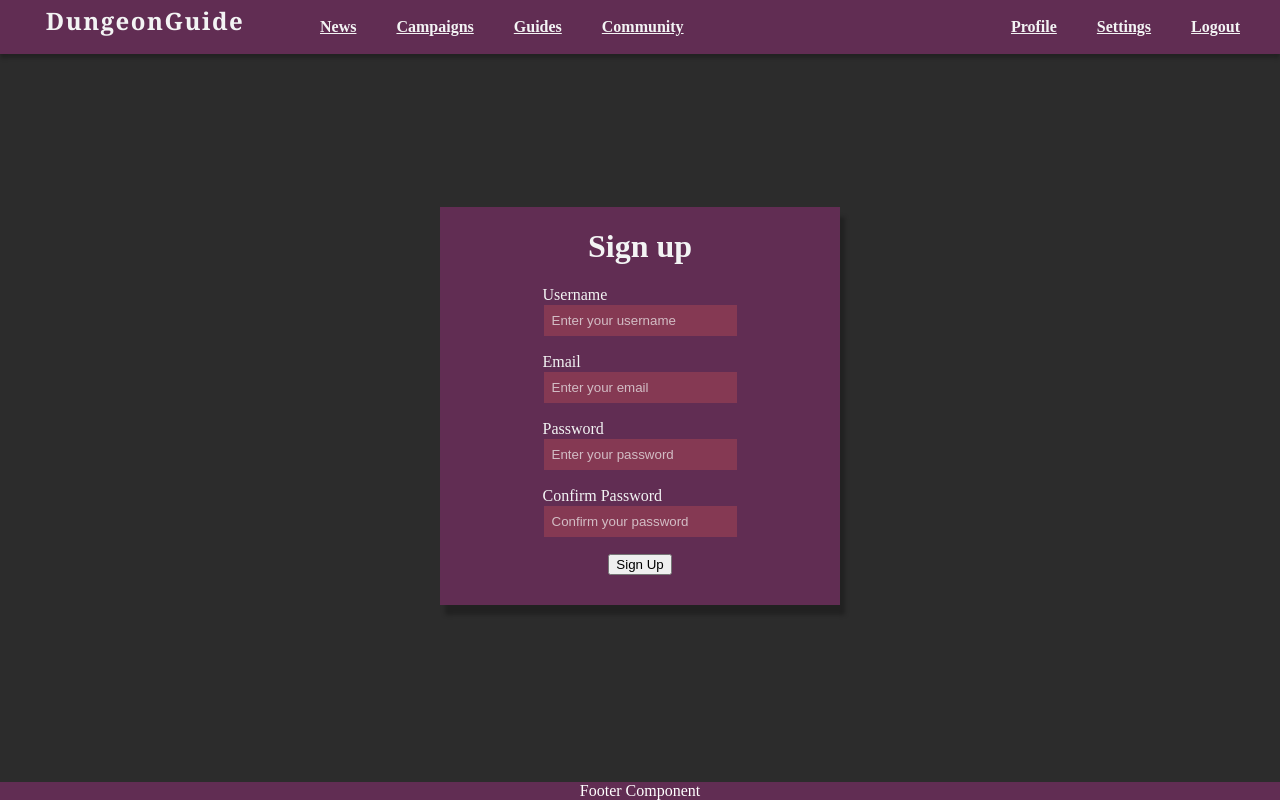
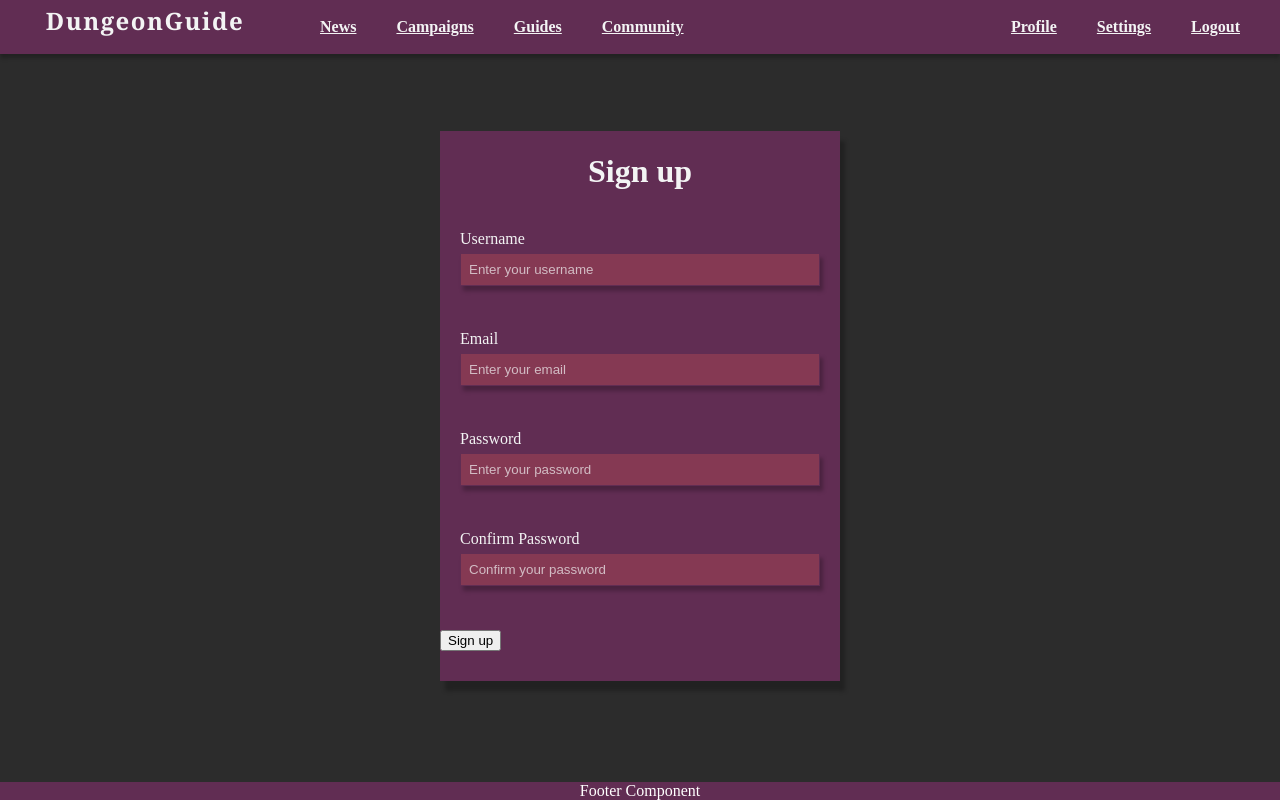
Before and after one commit to mlcroix/DungeonQuide-MD, a Next.js app: page /signup in a window 1280 px wide. Built offline with nearby package versions, Linux system fonts and the light colour scheme.

Commit message:
Extending the signup page - add more logic to the sign up page - add error messages - more styling

```diff
--- a/app/globals.scss
+++ b/app/globals.scss
@@ -2,6 +2,9 @@ $base-color: #2C2C2C;
 $primary-dark: #612D53;
 $secondary-color: #853953;
 $text-light: #F3F4F4;
+$text-error: #FF4D4F;
+$text-success: #52C41A;
+$text-warning: #FAAD14;
 
 $primary-dark-hover: darken(#612D53, 10%);
 $secondary-color-hover: darken(#853953, 10%);
@@ -36,10 +39,23 @@ body {
   }
 }
 
+.error-message {
+  color: $text-error;
+  font-size: 0.875rem;
+  background-color: #52C41A;
+  margin: 0;
+}
+
 .input-field-wrapper {
   display: flex;
   flex-direction: column;
-  margin-bottom: 1rem;
+  min-height: 80px;
+  margin: 20px;
+
+  & > label {
+    margin-bottom: 5px;
+    color: $text-light;
+  }
 }
 
 .input-field {
@@ -47,6 +63,7 @@ body {
   background-color: $secondary-color;
   border: 1px solid $primary-dark;
   color: $text-light;
+  box-shadow: 3px 5px 4px rgba(0, 0, 0, 0.25);
 
   &::placeholder {
     color: $text-light;
--- a/app/signup/page.tsx
+++ b/app/signup/page.tsx
@@ -1,8 +1,10 @@
 'use client';
 import { useState } from "react";
+import { useRouter } from 'next/navigation';
 import './signup.scss';
 
 export default function SignUp() {
+    const router = useRouter();
     const [formData, setFormData] = useState({
         username: '',
         email: '',
@@ -16,6 +18,7 @@ export default function SignUp() {
         confirmPassword?: string;
         general?: string;
     }>({});
+    const [isLoading, setIsLoading] = useState(false);
 
     const handleChange = (e: React.ChangeEvent<HTMLInputElement>) => {
         const { name, value } = e.target;
@@ -26,32 +29,116 @@ export default function SignUp() {
         }
     };
 
+    const validateForm = () => {
+        const newErrors: typeof errors = {};
+
+        if (!formData.username.trim()) {
+            newErrors.username = 'Username is required';
+        } else if (formData.username.length < 3) {
+            newErrors.username = 'Username must be at least 3 characters';
+        } else if (formData.username.length > 30) {
+            newErrors.username = 'Username must be less than 30 characters';
+        }
+
+        if (!formData.email.trim()) {
+            newErrors.email = 'Email is required';
+        } else if (!/\S+@\S+\.\S+/.test(formData.email)) {
+            newErrors.email = 'Please enter a valid email address';
+        }
+
+        if (!formData.password) {
+            newErrors.password = 'Password is required';
+        } else if (formData.password.length < 8) {
+            newErrors.password = 'Password must be at least 8 characters';
+        } else if (!/(?=.*[a-z])(?=.*[A-Z])(?=.*\d)/.test(formData.password)) {
+            newErrors.password = 'Password must contain at least one uppercase, one lowercase, and one number';
+        }
+
+        if (formData.password !== formData.confirmPassword) {
+            newErrors.confirmPassword = 'Passwords do not match';
+        }
+
+        setErrors(newErrors);
+        return Object.keys(newErrors).length === 0;
+    };
+
+    const handleSubmit = async (e: React.FormEvent) => {
+        e.preventDefault();
+
+        if (!validateForm()) return;
+
+        setIsLoading(true);
+        setErrors({});
+
+        try {
+            const response = await fetch('/api/auth/signup', {
+                method: 'POST',
+                headers: {
+                    'Content-Type': 'application/json',
+                },
+                body: JSON.stringify({
+                    username: formData.username,
+                    email: formData.email,
+                    password: formData.password,
+                }),
+            });
+
+            const data = await response.json();
+
+            if (!response.ok) {
+                throw new Error(data.error || 'Something went wrong');
+            }
+
+            // Success! Redirect to login page
+            router.push('/login?message=Account created successfully! Please sign in.');
+
+        } catch (error: any) {
+            setErrors({ general: error.message });
+        } finally {
+            setIsLoading(false);
+        }
+    };
+
     return (
         <div className="sign-up-wrapper">
             <div className="sign-up-component">
                 <h1> Sign up </h1>
+                <form onSubmit={handleSubmit} className="space-y-5">
 
                     <div className="input-field-wrapper">
                         <label htmlFor="username"> Username </label>
-                    <input className="input-field" type="text" id="username" name="username" placeholder="Enter your username" value={formData.username} onChange={handleChange}/>
+                        <input className="input-field" type="text" id="username" name="username" placeholder="Enter your username" value={formData.username} onChange={handleChange} />
+                        {errors.username && (
+                            <p className="error-message">{errors.username}</p>
+                        )}
                     </div>
 
                     <div className="input-field-wrapper">
                         <label htmlFor="email"> Email </label>
-                    <input className="input-field" type="email" id="email" name="email" placeholder="Enter your email" value={formData.email} onChange={handleChange}/>
+                        <input className="input-field" type="email" id="email" name="email" placeholder="Enter your email" value={formData.email} onChange={handleChange} />
+                        {errors.email && (
+                            <p className="error-message">{errors.email}</p>
+                        )}
                     </div>
 
                     <div className="input-field-wrapper">
                         <label htmlFor="password"> Password </label>
-                    <input className="input-field" type="password" id="password" name="password" placeholder="Enter your password" value={formData.password} onChange={handleChange}/>
+                        <input className="input-field" type="password" id="password" name="password" placeholder="Enter your password" value={formData.password} onChange={handleChange} />
+                        {errors.password && (
+                            <p className="error-message">{errors.password}</p>
+                        )}
                     </div>
 
                     <div className="input-field-wrapper">
                         <label htmlFor="confirmPassword"> Confirm Password </label>
-                    <input className="input-field" type="password" id="confirmPassword" name="confirmPassword" placeholder="Confirm your password" value={formData.confirmPassword} onChange={handleChange}/>
+                        <input className="input-field" type="password" id="confirmPassword" name="confirmPassword" placeholder="Confirm your password" value={formData.confirmPassword} onChange={handleChange} />
+                        {errors.confirmPassword && (
+                            <p className="error-message">{errors.confirmPassword}</p>
+                        )}
                     </div>
 
-                <button type="submit"> Sign Up </button>
+                    <button type="submit">Sign up</button>
+                </form>
             </div>
         </div>
     );
--- a/app/signup/signup.scss
+++ b/app/signup/signup.scss
@@ -10,10 +10,14 @@
     width: 400px;
     display: flex;
     flex-direction: column;
-    align-items: center;
     justify-content: center;
     padding-bottom: 30px;
     background-color: $primary-dark;
     color: $text-light;
     box-shadow: 5px 10px 4px rgba(0, 0, 0, 0.25);
+
+    & > h1 {
+        text-align: center;
+        margin-bottom: 20px;
+    }
 }
```
Lines whose indentation alone changed are shown as unchanged.
